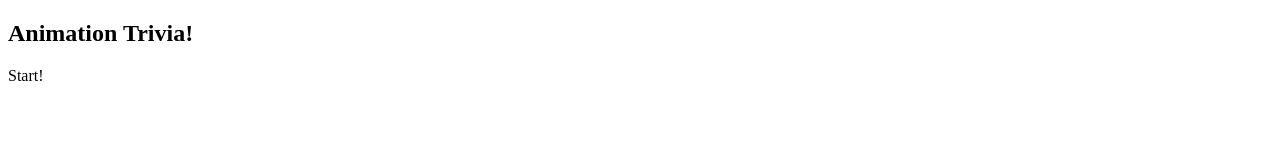
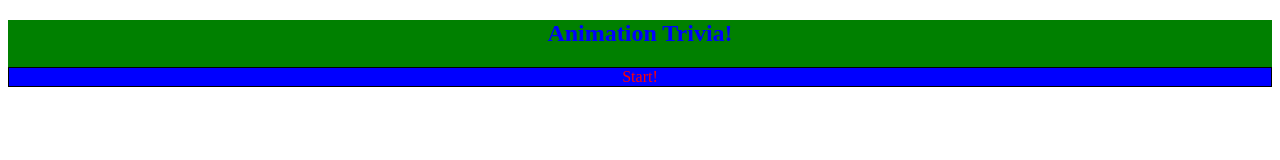
Before and after one commit to WAHouston/TriviaGame, a plain HTML site: page index.html in a window 1280 px wide. Drawn offline with nearby package versions, Linux system fonts and the light colour scheme.

Commit message:
a little style

```diff
--- a/assets/css/style.css
+++ b/assets/css/style.css
@@ -1,7 +1,26 @@
 h1 {
-
+    color: blue;
+    text-align: center;
 }
 
 .start {
+    color: red;
+    text-align: center;
+    background: blue;
+    border: 1px solid black;
+}
 
+body {
+    background: white;
 }
+
+section {
+    background: green;
+}
+
+p {
+    color: yellow;
+    text-align: center;
+    background: pink;
+    border: 1px solid black;
+}
```
